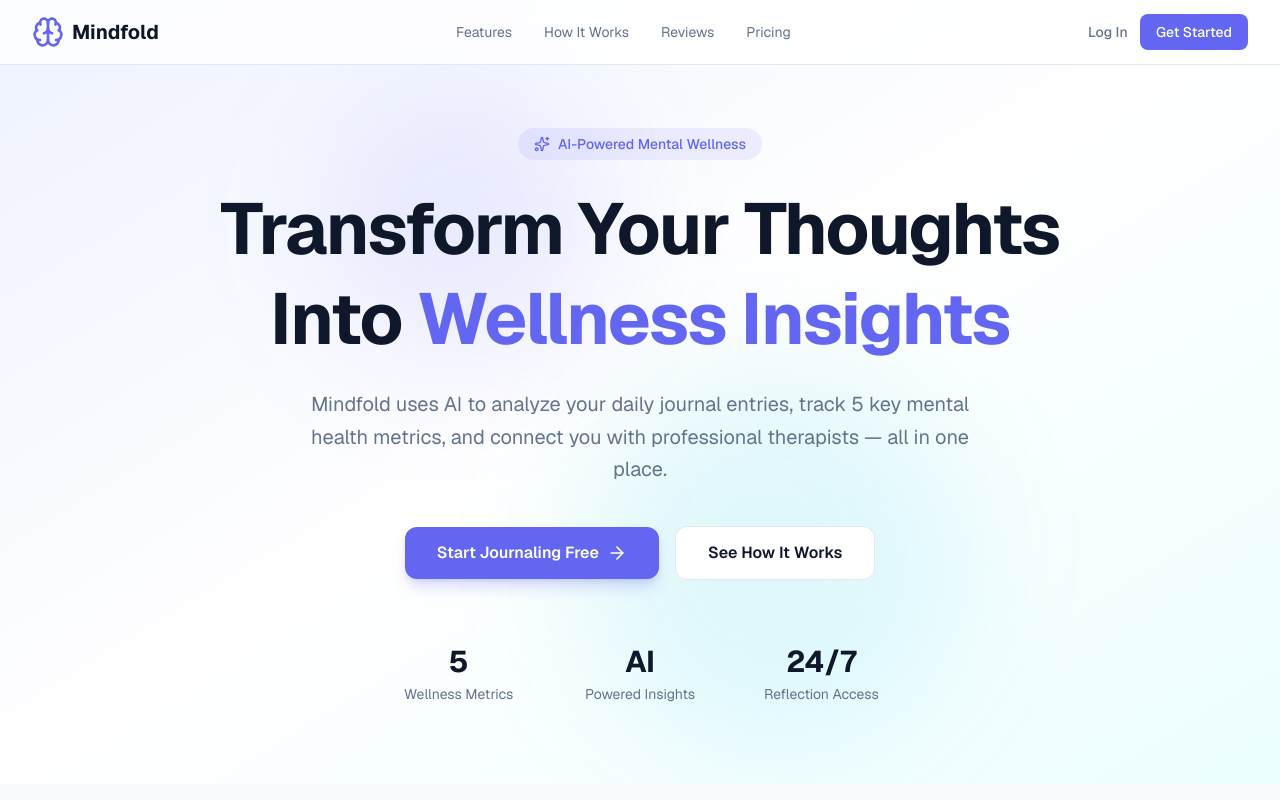
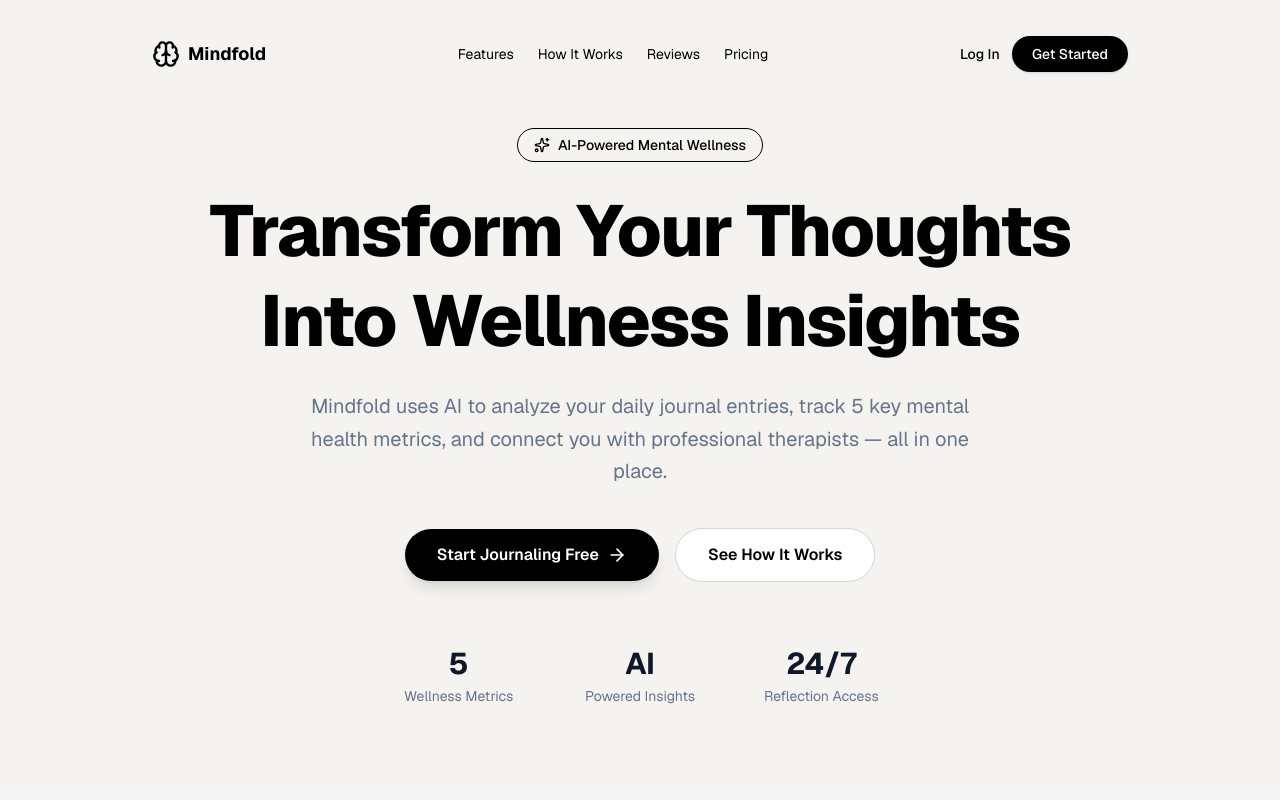
Before and after one commit to Rushil-Ekhande/mindfold-enigma, a Next.js app: page / in a window 1280 px wide. Shown: the top 800 px of the page. Built offline with nearby package versions, Linux system fonts and the light colour scheme; no server answers; the database is empty.

Commit message:
updated landing page

```diff
--- a/app/globals.css
+++ b/app/globals.css
@@ -5,7 +5,7 @@
    ============================================================================ */
 
 :root {
-  --background: #ffffff;
+  --background: #F5F3EF;
   --foreground: #0f172a;
   --primary: #6366f1;
   --primary-dark: #4f46e5;
@@ -102,3 +102,24 @@ body {
 .animate-slide-in-left {
   animation: slideInLeft 0.3s ease-out forwards;
 }
+
+/* Hover underline animation */
+.hover-underline {
+  position: relative;
+  display: inline-block;
+}
+
+.hover-underline::after {
+  content: '';
+  position: absolute;
+  bottom: -4px;
+  left: 0;
+  width: 0;
+  height: 2px;
+  background-color: currentColor;
+  transition: width 0.3s ease-in-out;
+}
+
+.hover-underline:hover::after {
+  width: 100%;
+}
--- a/components/landing/HeroSection.tsx
+++ b/components/landing/HeroSection.tsx
@@ -23,7 +23,8 @@ export default function HeroSection() {
     badge: "AI-Powered Mental Wellness",
     title: "Transform Your Thoughts Into",
     titleHighlight: "Wellness Insights",
-        subtitle: "Mindfold uses AI to analyze your daily journal entries, track 5 key mental health metrics, and connect you with professional therapists — all in one place.",
+    subtitle:
+      "Mindfold uses AI to analyze your daily journal entries, track 5 key mental health metrics, and connect you with professional therapists — all in one place.",
     ctaPrimary: "Start Journaling Free",
     ctaSecondary: "See How It Works",
     stats: [
@@ -38,7 +39,9 @@ export default function HeroSection() {
       .then((res) => res.json())
       .then((sections) => {
         if (Array.isArray(sections)) {
-                    const hero = sections.find((s: { section_name: string }) => s.section_name === "hero");
+          const hero = sections.find(
+            (s: { section_name: string }) => s.section_name === "hero",
+          );
           if (hero?.content) {
             setContent((prev) => ({ ...prev, ...hero.content }));
           }
@@ -49,24 +52,22 @@ export default function HeroSection() {
 
   return (
     <section className="relative pt-32 pb-20 overflow-hidden">
-            {/* Background Gradient */}
-            <div className="absolute inset-0 bg-gradient-to-br from-indigo-50 via-white to-cyan-50 -z-10" />
-            <div className="absolute top-20 left-1/4 w-72 h-72 bg-primary/10 rounded-full blur-3xl -z-10" />
-            <div className="absolute bottom-10 right-1/4 w-96 h-96 bg-secondary/10 rounded-full blur-3xl -z-10" />
+      {/* Background */}
+      <div className="absolute inset-0 bg-background -z-10" />
 
       <div className="max-w-7xl mx-auto px-4 sm:px-6 lg:px-8 text-center">
         {/* Badge */}
         {content.badge && (
-                    <div className="inline-flex items-center gap-2 bg-primary/10 text-primary px-4 py-1.5 rounded-full text-sm font-medium mb-6">
+          <div className="inline-flex items-center gap-2 text-black border border-black px-4 py-1.5 rounded-full text-sm font-medium mb-6">
             <Sparkles className="h-4 w-4" />
             {content.badge}
           </div>
         )}
 
         {/* Heading */}
-                <h1 className="text-5xl sm:text-6xl lg:text-7xl font-bold tracking-tight text-foreground max-w-4xl mx-auto leading-tight">
+        <h1 className="text-5xl sm:text-6xl lg:text-7xl font-extrabold tracking-tight text-black max-w-4xl mx-auto leading-tight">
           {content.title}{" "}
-                    <span className="text-primary">{content.titleHighlight}</span>
+          <span className="text-black">{content.titleHighlight}</span>
         </h1>
 
         {/* Subtitle */}
@@ -80,16 +81,16 @@ export default function HeroSection() {
         <div className="mt-10 flex items-center justify-center gap-4">
           <Link
             href="/auth/signup"
-                        className="inline-flex items-center gap-2 bg-primary text-white px-8 py-3.5 rounded-xl text-base font-semibold hover:bg-primary-dark transition-colors shadow-lg shadow-primary/25"
+            className="inline-flex items-center gap-2 bg-black text-white px-8 py-3.5 rounded-full text-base font-semibold hover:bg-gray-800 transition-colors shadow-lg"
           >
-                        {content.ctaPrimary || "Start Journaling Free"}
+            {content.ctaPrimary || "Get Started"}
             <ArrowRight className="h-5 w-5" />
           </Link>
           <a
             href="#how-it-works"
-                        className="inline-flex items-center gap-2 bg-white text-foreground px-8 py-3.5 rounded-xl text-base font-semibold border border-border hover:border-primary/30 transition-colors"
+            className="inline-flex items-center gap-2 bg-white text-black px-8 py-3.5 rounded-full text-base font-semibold border border-gray-300 hover:border-black transition-colors"
           >
-                        {content.ctaSecondary || "See How It Works"}
+            {content.ctaSecondary || "Watch Demo"}
           </a>
         </div>
 
@@ -98,7 +99,9 @@ export default function HeroSection() {
           <div className="mt-16 grid grid-cols-3 gap-8 max-w-lg mx-auto">
             {content.stats.map((stat, idx) => (
               <div key={idx}>
-                                <p className="text-3xl font-bold text-foreground">{stat.value}</p>
+                <p className="text-3xl font-bold text-foreground">
+                  {stat.value}
+                </p>
                 <p className="text-sm text-muted mt-1">{stat.label}</p>
               </div>
             ))}
--- a/components/landing/Navbar.tsx
+++ b/components/landing/Navbar.tsx
@@ -40,7 +40,9 @@ export default function Navbar() {
       .then((res) => res.json())
       .then((sections) => {
         if (Array.isArray(sections)) {
-                    const navbar = sections.find((s: { section_name: string }) => s.section_name === "navbar");
+          const navbar = sections.find(
+            (s: { section_name: string }) => s.section_name === "navbar",
+          );
           if (navbar?.content) {
             setContent((prev) => ({ ...prev, ...navbar.content }));
           }
@@ -50,24 +52,23 @@ export default function Navbar() {
   }, []);
 
   return (
-        <nav className="fixed top-0 left-0 right-0 z-50 bg-white/80 backdrop-blur-md border-b border-border">
-            <div className="max-w-7xl mx-auto px-4 sm:px-6 lg:px-8">
-                <div className="flex items-center justify-between h-16">
+    <nav className="absolute top-0 left-0 right-0 z-50 flex justify-center pt-6 px-4">
+      <div className="flex items-center justify-between max-w-5xl w-full px-6 py-3">
         {/* Logo */}
         <Link href="/" className="flex items-center gap-2">
-                        <Brain className="h-8 w-8 text-primary" />
-                        <span className="text-xl font-bold text-foreground">
+          <Brain className="h-7 w-7 text-black" />
+          <span className="text-lg font-bold text-black">
             {content.brandName}
           </span>
         </Link>
 
         {/* Navigation Links */}
-                    <div className="hidden md:flex items-center gap-8">
+        <div className="hidden md:flex items-center gap-6">
           {content.links?.map((link, idx) => (
             <a
               key={idx}
               href={link.href}
-                                className="text-sm text-muted hover:text-foreground transition-colors"
+              className="text-sm text-black hover-underline transition-colors"
             >
               {link.label}
             </a>
@@ -78,19 +79,18 @@ export default function Navbar() {
         <div className="flex items-center gap-3">
           <Link
             href="/auth/login"
-                            className="text-sm font-medium text-muted hover:text-foreground transition-colors"
+            className="text-sm font-medium text-black hover-underline transition-colors"
           >
             {content.loginText}
           </Link>
           <Link
             href="/auth/signup"
-                            className="text-sm font-medium bg-primary text-white px-4 py-2 rounded-lg hover:bg-primary-dark transition-colors"
+            className="text-sm font-medium bg-black text-white px-5 py-2 rounded-full hover:bg-gray-800 transition-colors shadow-sm"
           >
             {content.signupText}
           </Link>
         </div>
       </div>
-            </div>
     </nav>
   );
 }
```
Lines whose indentation alone changed are shown as unchanged.
